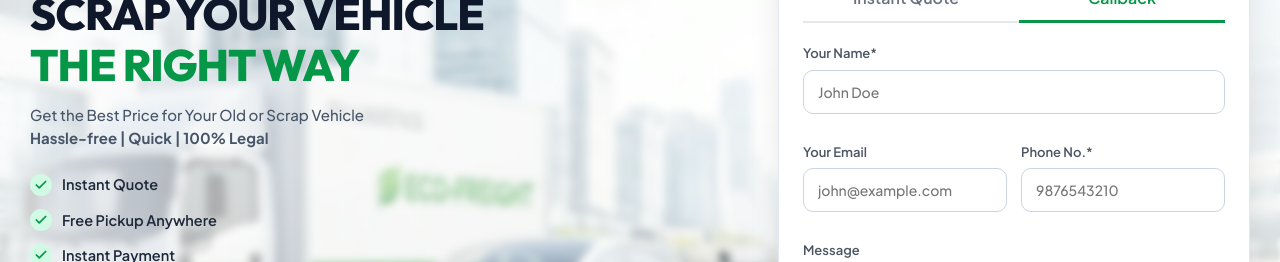
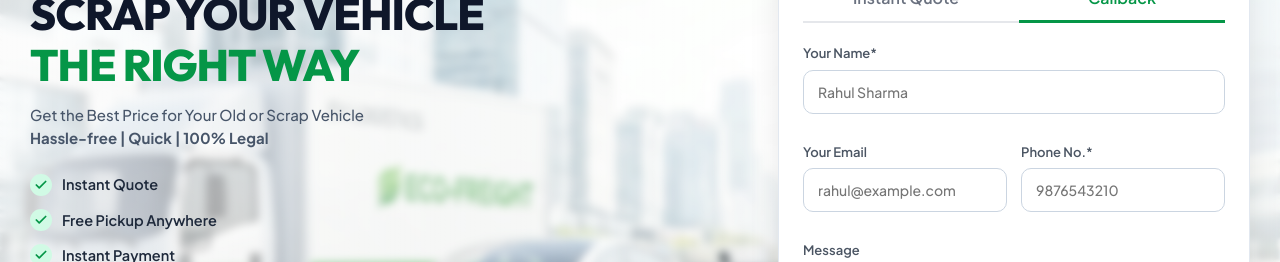
Before and after one commit to Karan778862/ScrapMyVehicle, a React (Vite) app: page / in a window 1280 px wide. Both pictures are taken after a click on the button "Callback". Shown: the part 290-552 px from the top of the page. Built offline with nearby package versions, Linux system fonts and the light colour scheme.

Commit message:
Update form placeholders to Indian names

```diff
--- a/src/components/InstantQuoteForm.jsx
+++ b/src/components/InstantQuoteForm.jsx
@@ -306,7 +306,7 @@ export default function InstantQuoteForm({ onQuoteResult }) {
             <input
               type="text"
               className="form-input"
-              placeholder="John Doe"
+              placeholder="Rahul Sharma"
               required
               value={callbackData.name}
               onChange={(e) => setCallbackData({...callbackData, name: e.target.value})}
@@ -319,7 +319,7 @@ export default function InstantQuoteForm({ onQuoteResult }) {
               <input
                 type="email"
                 className="form-input"
-                placeholder="john@example.com"
+                placeholder="rahul@example.com"
                 value={callbackData.email}
                 onChange={(e) => setCallbackData({...callbackData, email: e.target.value})}
               />
```
